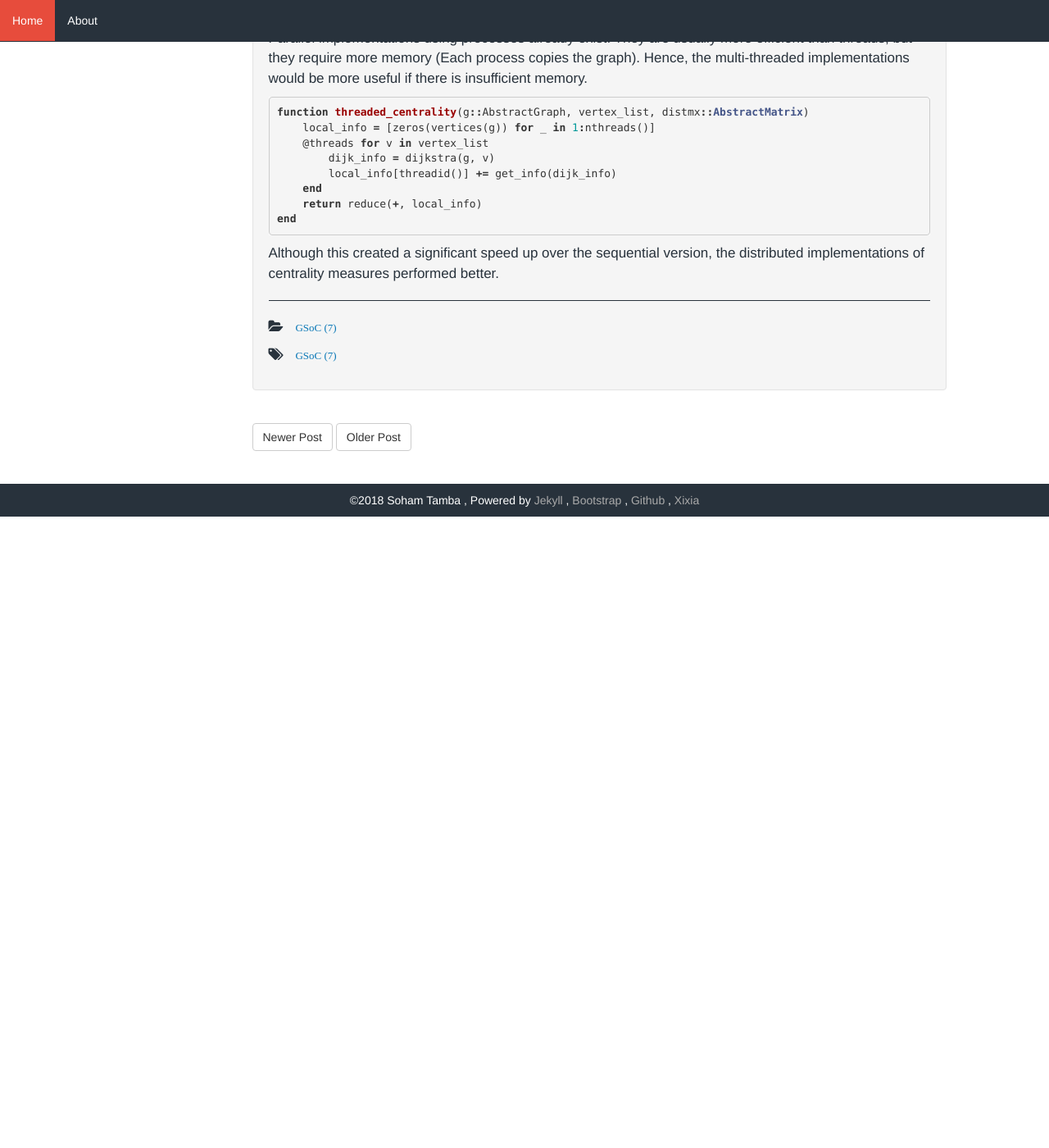
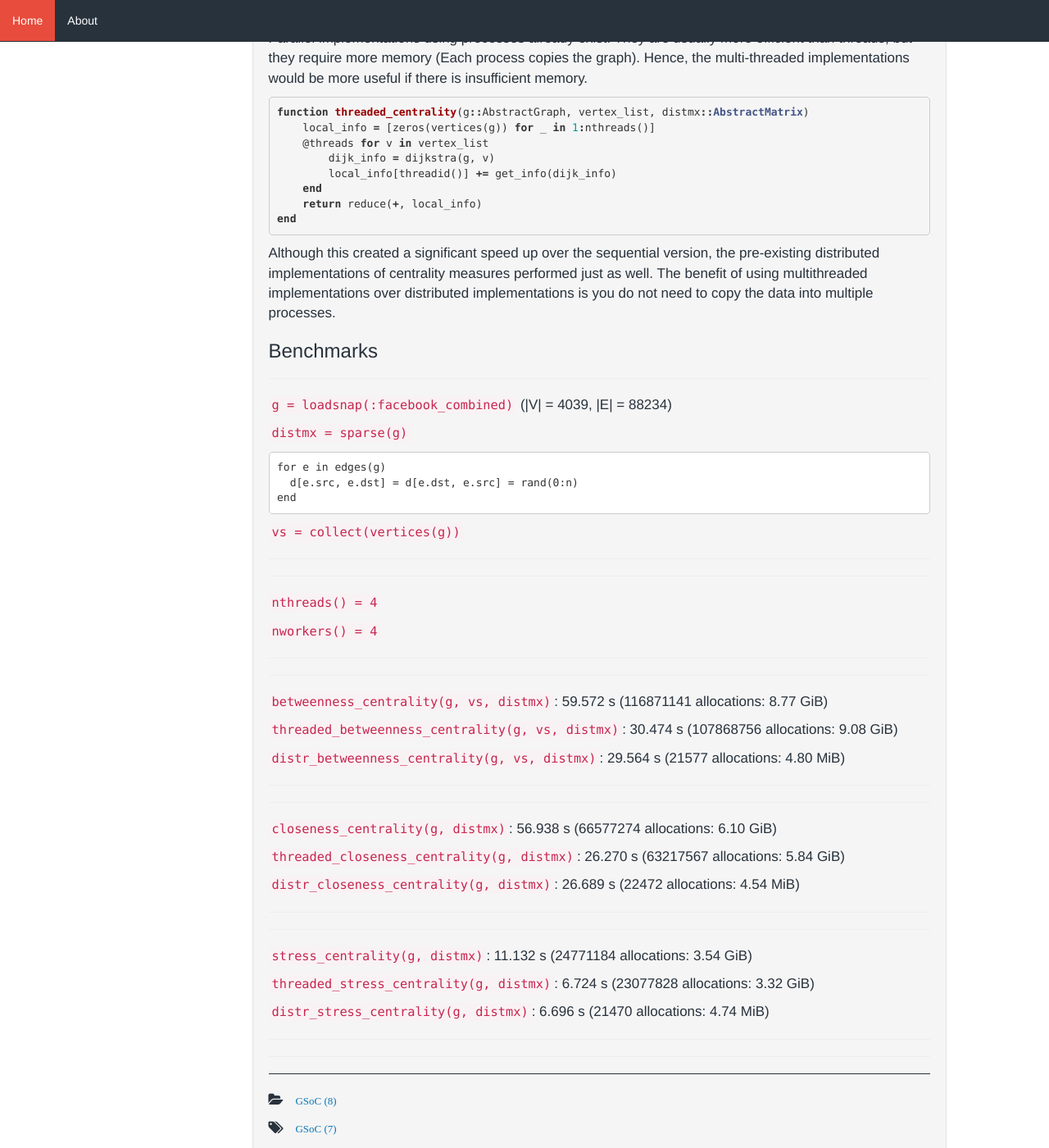
Before and after one commit to SohamTamba/GSoC, a Jekyll site: the page built from _posts/2018-06-25-weeks-5-to-6.markdown, in a window 1280 px wide and 1400 px high, scrolled down 6236 px. Shown: the whole window at 82% size. Built offline with Jekyll 4.4.1, drawn with Linux system fonts in a browser that asks for light colours; before the commit the page ends 6866 px from its top, so only the background shows below that.

````diff
--- a/_posts/2018-06-25-weeks-5-to-6.markdown
+++ b/_posts/2018-06-25-weeks-5-to-6.markdown
@@ -315,5 +315,60 @@ function threaded_centrality(g::AbstractGraph, vertex_list, distmx::AbstractMatr
 end
 {% endhighlight %}
 
-Although this created a significant speed up over the sequential version, the distributed implementations of centrality measures
-performed better.
+Although this created a significant speed up over the sequential version, the pre-existing distributed implementations of centrality measures performed just as well.
+The benefit of using multithreaded implementations over distributed implementations is
+you do not need to copy the data into multiple processes.
+
+### Benchmarks
+
+---
+
+`g = loadsnap(:facebook_combined)` (\|V\| = 4039, \|E\| = 88234)
+
+`distmx = sparse(g)`
+
+```
+for e in edges(g)
+  d[e.src, e.dst] = d[e.dst, e.src] = rand(0:n)
+end
+```
+
+`vs = collect(vertices(g))`
+
+---
+---
+
+`nthreads() = 4`
+
+`nworkers() = 4`
+
+---
+---
+
+`betweenness_centrality(g, vs, distmx)`: 59.572 s (116871141 allocations: 8.77 GiB)
+
+`threaded_betweenness_centrality(g, vs, distmx)`: 30.474 s (107868756 allocations: 9.08 GiB)
+
+`distr_betweenness_centrality(g, vs, distmx)`: 29.564 s (21577 allocations: 4.80 MiB)
+
+---
+---
+
+
+`closeness_centrality(g, distmx)`: 56.938 s (66577274 allocations: 6.10 GiB)
+
+`threaded_closeness_centrality(g, distmx)`: 26.270 s (63217567 allocations: 5.84 GiB)
+
+`distr_closeness_centrality(g, distmx)`: 26.689 s (22472 allocations: 4.54 MiB)
+
+---
+---
+
+`stress_centrality(g, distmx)`: 11.132 s (24771184 allocations: 3.54 GiB)
+
+`threaded_stress_centrality(g, distmx)`: 6.724 s (23077828 allocations: 3.32 GiB)
+
+`distr_stress_centrality(g, distmx)`: 6.696 s (21470 allocations: 4.74 MiB)
+
+---
+---
````
Also changed, not shown: _posts/2018-08-06-final-report.markdown (added, +96 -0 lines).
